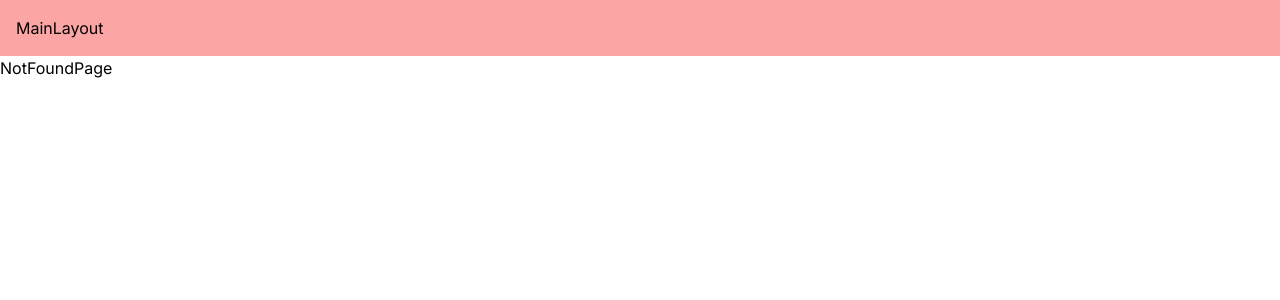
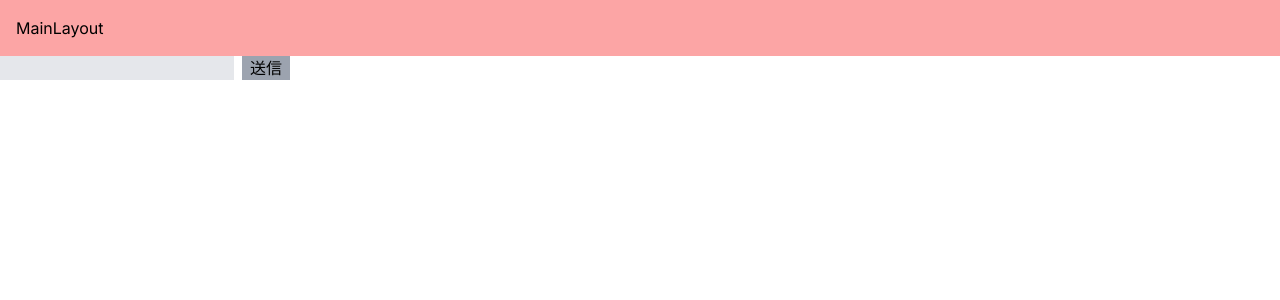
Before and after one commit to ggstarpro/next_full_app, a Next.js app: page /sa in a window 1280 px wide. Before the commit this address had no page. Shown: the top 300 px of the page. Built offline with nearby package versions, Linux system fonts and the light colour scheme.

Commit message:
server actions

```diff
--- /dev/null
+++ b/src/actions/sampleActions.ts
@@ -0,0 +1,31 @@
+/**
+ * サーバアクションはサーバコンポーネントであれば同一ファイルに記述できるが、
+ * クライアントコンポーネントの場合は同一ファイルに記述できず、別ファイルに定義されたもののみ利用可能という制約がる。
+ * サーバーアクションではディレクトリ名やファイル名に特別に指定しないといけないルールはない
+ * サーバアクションでは'use server'を宣言する必要がある
+ */
+"use server"
+
+interface formState {
+  error: string;
+}
+
+export const createTask = async (
+  taskId:number,
+  state: formState,
+  formData: FormData
+) => {
+  // DBにタスクを作成
+  console.log("タスクを作成しました")
+  // console.log("formData >", formData)
+  // formData > FormData {
+  //   '$ACTION_ID_7c6dce36796aac59a6e2ded3abc5c1d0de738fd2': '',
+  //   name: 'testInput'
+  // }
+  // console.log(taskId, formData.get("name"))
+
+
+  state.error ="エラーが発生"
+
+  return state;
+}
--- /dev/null
+++ b/src/app/sa/page.tsx
@@ -0,0 +1,41 @@
+"use client"
+
+import { createTask } from '@/actions/sampleActions'
+import React from 'react'
+import { useFormState, useFormStatus } from 'react-dom';
+
+const ServerActionsPage = () => {
+  const taskId = 1;
+  const createTaskWithTaskId = createTask.bind(null, taskId)
+
+  const initialState = { error: ''}
+  // サーバーが返す値をクライアント側でステートとして扱うことができるhooks
+  const [state, formAction] = useFormState(createTaskWithTaskId, initialState);
+
+  const SubmitButton = () => {
+    // サーバーアクションの状態を取得するhooks
+    // フォームが定義されたコンポーネント直下で使用しても期待通りの動作をしない点に注意
+    const { pending } = useFormStatus();
+    return (
+      <button
+        type='submit'
+        className='bg-gray-400 ml-2 px-2 disabled:bg-gray-300'
+        disabled={pending}
+        >
+          送信
+      </button>
+    );
+  };
+  return (
+    <div>
+      {/* <form action={createTaskWithTaskId}> */}
+      <form action={formAction}>
+        <input type='text' id="name" name="name" className='bg-gray-200' />
+        <SubmitButton />
+        <div>{state.error}</div>
+      </form>
+    </div>
+  )
+}
+
+export default ServerActionsPage
```
